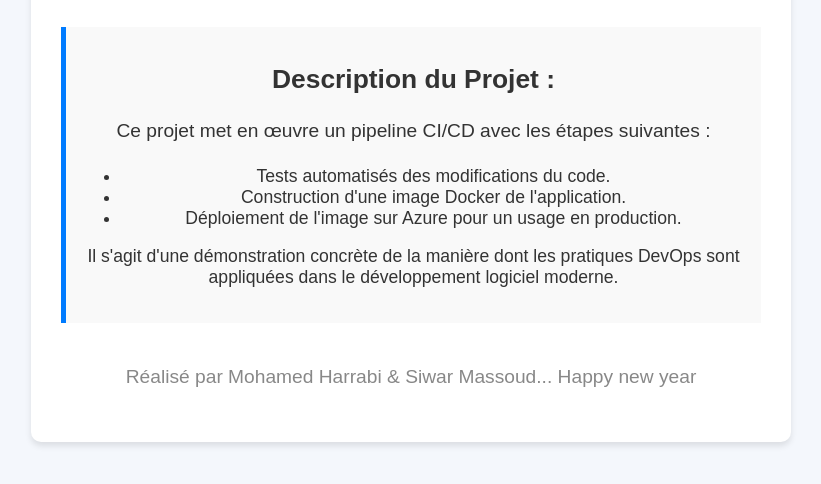
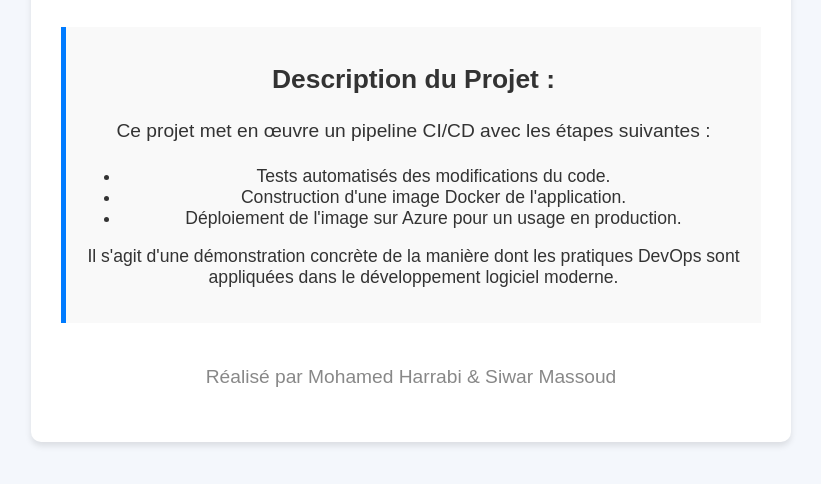
Before and after one commit to MedHarrabi/DevOps-Mini-Projet, a website: page public/index.html in a window 1280 px wide. Shown: the part 270-754 px from the top of the page, without its empty margins (229-1050 px from the left). Drawn offline with Linux system fonts and the light colour scheme.

Commit message:
Remove no needed text

```diff
--- a/public/index.html
+++ b/public/index.html
@@ -74,7 +74,7 @@
     </div>
 
     <footer>
-        <p>Réalisé par Mohamed Harrabi & Siwar Massoud... Happy new year</p>
+        <p>Réalisé par Mohamed Harrabi & Siwar Massoud</p>
     </footer>
 </div>
 </body>
```
